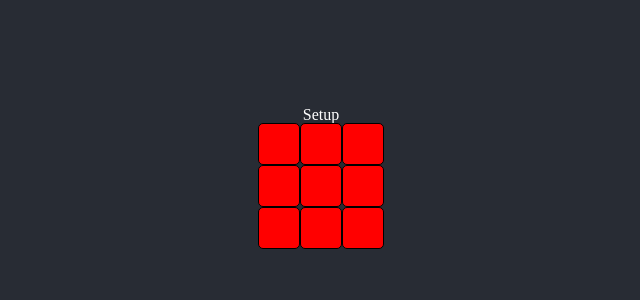
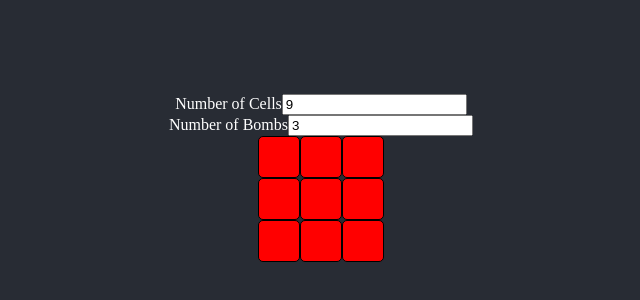
Before and after one commit to vancy-pants/minesweeper, a React (Create React App) app: page / in a window 1280 px wide. Shown: the part 222-522 px from the top of the page, without its empty margins (319-959 px from the left). Built offline with nearby package versions, Linux system fonts and the light colour scheme.

Commit message:
WIP setup component

```diff
--- a/src/components/Setup/index.tsx
+++ b/src/components/Setup/index.tsx
@@ -1,5 +1,26 @@
+import { useState } from "react";
 import "./styles.css";
 
 export default function Setup() {
-  return <div className="setup-wrapper">Setup</div>;
+  const [numberOfCells, setNumberOfCells] = useState("9");
+  const [numberOfBombs, setNumberOfBombs] = useState("3");
+
+  return (
+    <div className="setup-wrapper">
+      <div>
+        Number of Cells
+        <input
+          value={numberOfCells}
+          onChange={(e) => setNumberOfCells(e.target.value)}
+        />
+      </div>
+      <div>
+        Number of Bombs
+        <input
+          value={numberOfBombs}
+          onChange={(e) => setNumberOfBombs(e.target.value)}
+        />
+      </div>
+    </div>
+  );
 }
```
